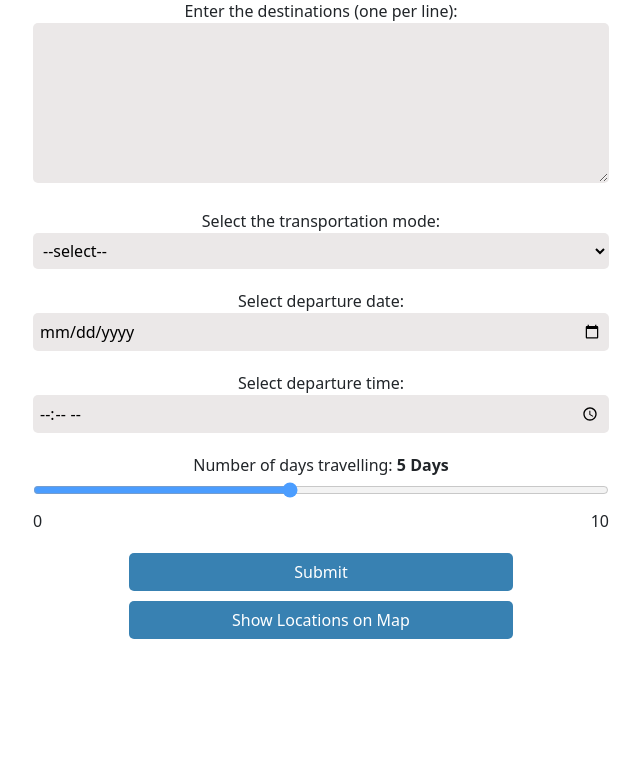
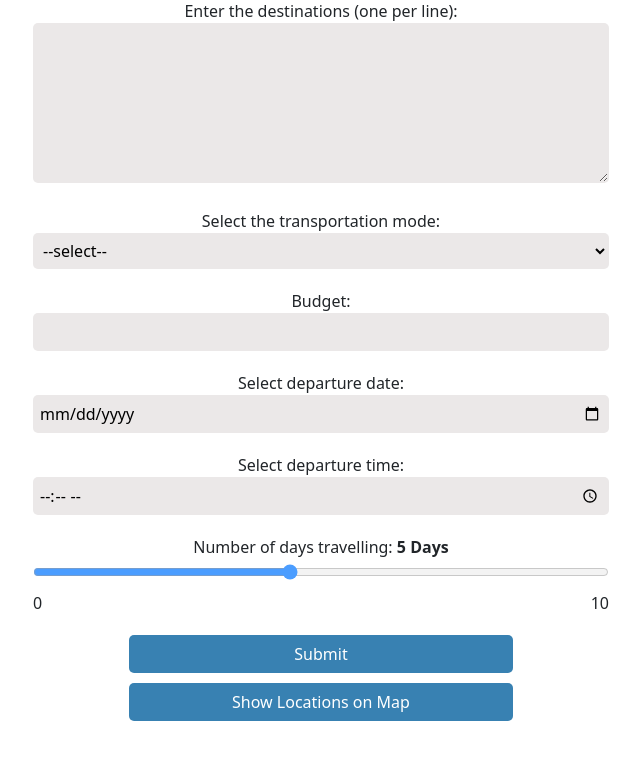
Before and after one commit to jenny-df/travel-optimizer, a Flask app: page /data in a window 1280 px wide. Shown: the part 183-944 px from the top of the page, without its empty margins (319-959 px from the left). Before the commit the page ends 822 px from the top, so only its background shows below. Run offline with Flask 3, Linux system fonts and the light colour scheme; some libraries are stand-ins or nearby versions.

Commit message:
budget added

```diff
--- a/templates/data.html
+++ b/templates/data.html
@@ -21,6 +21,12 @@
         <option value="bike">Bike</option>
         <option value="walking">Walking</option>
       </select>
+      <br />
+    </div>
+    <div>
+      <label for="budget">Budget:</label>
+      <br />
+      <input type="number" name="budget" id="budget" min="1" required />
       <br />
     </div>
 
```
